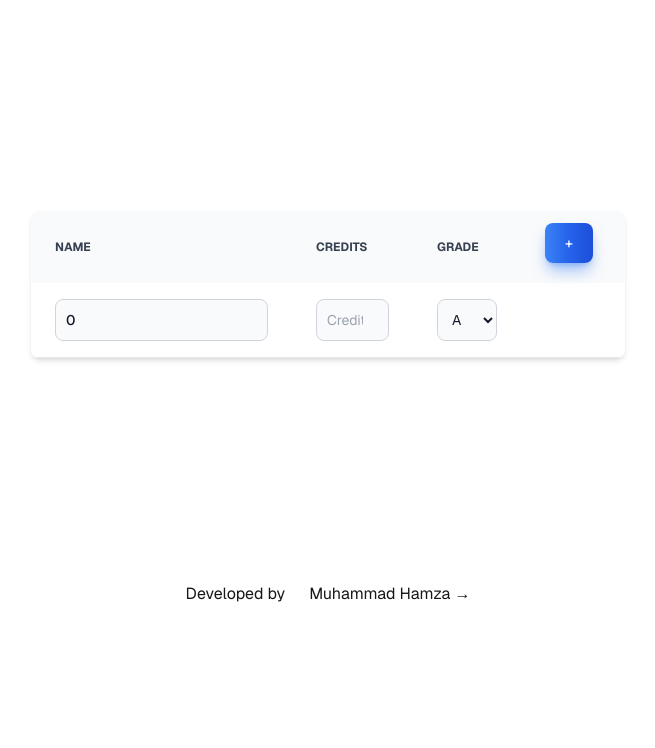
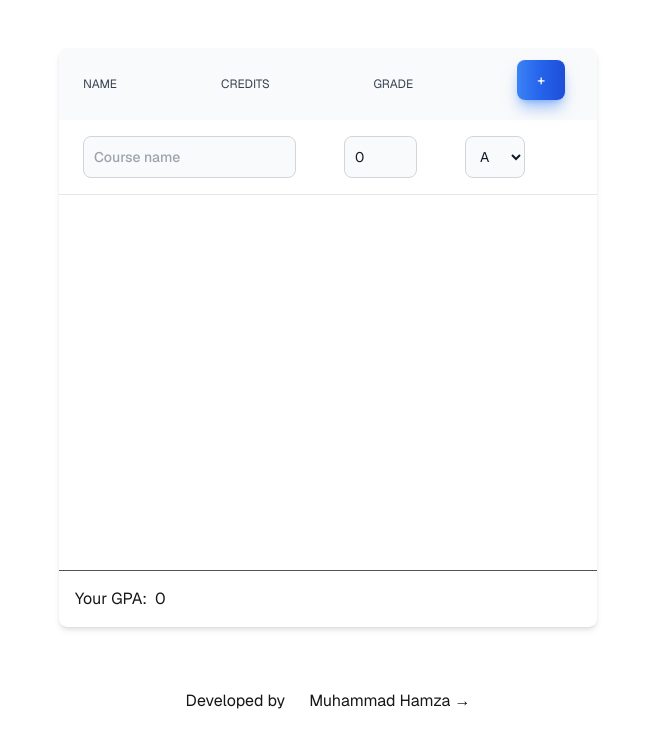
Before and after one commit to xwhiz/gpa-calculator, a Next.js app: page / in a window 1280 px wide. Shown: the part 116-864 px from the top of the page, without its empty margins (312-967 px from the left). Before the commit the page ends 800 px from the top, so only its background shows below. Built offline with nearby package versions, Linux system fonts and the light colour scheme.

Commit message:
feat: complete the calc

```diff
--- a/app/page.tsx
+++ b/app/page.tsx
@@ -1,27 +1,88 @@
 "use client";
 
+import React, { useEffect, useMemo, useState } from "react";
+
+type Field = {
+  name: string;
+  creditHours: number;
+  grade: string;
+};
+
 export default function Home() {
+  const [fields, setFields] = useState<Field[]>([
+    {
+      name: "",
+      creditHours: 0,
+      grade: "A",
+    },
+  ]);
+  const [gpa, setGpa] = useState<number>(0);
+
+  const mappings: { [key: string]: number } = useMemo(
+    () => ({
+      A: 4,
+      "B+": 3.5,
+      B: 3,
+      "C+": 2.5,
+      C: 2,
+      "D+": 1.5,
+      D: 1,
+      F: 0,
+    }),
+    []
+  );
+
+  useEffect(() => {
+    setGpa(
+      fields
+        .map((field) =>
+          field.grade === ""
+            ? 0
+            : mappings[field.grade] * Number(Math.abs(field.creditHours))
+        )
+        .reduce((acc, grade) => acc + grade, 0)
+    );
+  }, [fields, mappings]);
+
   const addField = function () {
-    console.log("addField");
+    setFields([
+      ...fields,
+      {
+        name: "",
+        creditHours: 0,
+        grade: "",
+      },
+    ]);
+  };
+
+  const handleValueChange = function (
+    e: React.ChangeEvent,
+    index: number,
+    fieldName: string
+  ) {
+    setFields([
+      ...fields.map((f: Field, i: number): Field => {
+        if (i === index) {
+          (f[fieldName as keyof Field] as string | number) = (
+            e.target as HTMLInputElement
+          ).value;
+        }
+        return f;
+      }),
+    ]);
   };
 
   return (
     <div className="grid grid-rows-[20px_1fr_20px] items-center justify-items-center min-h-screen p-8 pb-20 gap-16 sm:p-20 font-[family-name:var(--font-geist-sans)]">
       <main className="flex flex-col gap-8 row-start-2 items-center sm:items-start">
         <div className="relative overflow-x-auto shadow-md sm:rounded-lg">
-          <table className="w-full text-sm text-left rtl:text-right text-gray-500 dark:text-gray-400">
-            <thead className="text-xs text-gray-700 uppercase bg-gray-50 dark:bg-gray-700 dark:text-gray-400">
-              <tr>
-                <th scope="col" className="px-6 py-3">
-                  Name
-                </th>
-                <th scope="col" className="px-6 py-3">
-                  Credits
-                </th>
-                <th scope="col" className="px-6 py-3">
-                  Grade
-                </th>
-                <th scope="col" className="px-6 py-3">
+          <div className="w-full text-sm text-left rtl:text-right text-gray-500 dark:text-gray-400">
+            <header className="text-xs text-gray-700 uppercase bg-gray-50 dark:bg-gray-700 dark:text-gray-400">
+              <div className="flex justify-between items-center">
+                <div className="px-6 py-3">Name</div>
+                <div className="px-6 py-3">Credits</div>
+                <div className="px-6 py-3">Grade</div>
+                <div className="px-6 py-3">
                   <button
                     type="button"
                     className="text-white transition-all duration-300 bg-gradient-to-r from-blue-500 via-blue-600 to-blue-700 hover:bg-gradient-to-br focus:ring-4 focus:outline-none focus:ring-blue-300 dark:focus:ring-blue-800 shadow-lg shadow-blue-500/50 dark:shadow-lg dark:shadow-blue-800/80 font-medium rounded-lg text-sm px-5 py-2.5 text-center me-2 mb-2 "
@@ -29,36 +90,49 @@ export default function Home() {
                   >
                     +
                   </button>
-                </th>
-              </tr>
-            </thead>
-            <tbody>
-              <tr className="bg-white border-b dark:bg-gray-800 dark:border-gray-700 hover:bg-gray-50 dark:hover:bg-gray-600">
-                <th
-                  scope="row"
-                  className="px-6 py-4 font-medium text-gray-900 whitespace-nowrap dark:text-white"
+                </div>
+              </div>
+            </header>
+            <section className="block w-full overflow-y-auto h-[450px] dark:bg-gray-800">
+              {fields.map((field, index) => (
+                <div
+                  key={index}
+                  className="bg-white border-b dark:bg-gray-800 dark:border-gray-700 hover:bg-gray-50 dark:hover:bg-gray-600 flex justify-between items-center"
                 >
+                  <div className="px-6 py-4 font-medium text-gray-900 whitespace-nowrap dark:text-white">
                     <input
                       type="text"
                       className="bg-gray-50 border border-gray-300 text-gray-900 text-sm rounded-lg focus:ring-blue-500 focus:border-blue-500 block w-full p-2.5 dark:bg-gray-700 dark:border-gray-600 dark:placeholder-gray-400 dark:text-white dark:focus:ring-blue-500 dark:focus:border-blue-500"
                       min="0"
                       max="4"
-                    defaultValue={"0"}
+                      value={field.name}
+                      onChange={(e: React.ChangeEvent<HTMLInputElement>) =>
+                        handleValueChange(e, index, "name")
+                      }
                       required
+                      placeholder="Course name"
                     />
-                </th>
-                <td className="px-6 py-4">
+                  </div>
+                  <div className="px-6 py-4">
                     <input
                       type="number"
                       className="bg-gray-50 border border-gray-300 text-gray-900 text-sm rounded-lg focus:ring-blue-500 focus:border-blue-500 block w-full p-2.5 dark:bg-gray-700 dark:border-gray-600 dark:placeholder-gray-400 dark:text-white dark:focus:ring-blue-500 dark:focus:border-blue-500"
                       placeholder="Credit Hours"
                       min="0"
                       max="4"
+                      value={field.creditHours}
+                      onChange={(e) =>
+                        handleValueChange(e, index, "creditHours")
+                      }
                       required
                     />
-                </td>
-                <td className="px-6 py-4">
-                  <select className="bg-gray-50 border border-gray-300 text-gray-900 text-sm rounded-lg focus:ring-blue-500 focus:border-blue-500 block w-full p-2.5 dark:bg-gray-700 dark:border-gray-600 dark:placeholder-gray-400 dark:text-white dark:focus:ring-blue-500 dark:focus:border-blue-500">
+                  </div>
+                  <div className="px-6 py-4">
+                    <select
+                      className="bg-gray-50 border border-gray-300 text-gray-900 text-sm rounded-lg focus:ring-blue-500 focus:border-blue-500 block w-full p-2.5 dark:bg-gray-700 dark:border-gray-600 dark:placeholder-gray-400 dark:text-white dark:focus:ring-blue-500 dark:focus:border-blue-500"
+                      value={field.grade}
+                      onChange={(e) => handleValueChange(e, index, "grade")}
+                    >
                       <option value="A">A</option>
                       <option value="B+">B+</option>
                       <option value="B">B</option>
@@ -68,11 +142,17 @@ export default function Home() {
                       <option value="D">D</option>
                       <option value="F">F</option>
                     </select>
-                </td>
-                <td className="px-6 py-4 text-right"></td>
-              </tr>
-            </tbody>
-          </table>
+                  </div>
+                  <div className="px-6 py-4 text-right"></div>
+                </div>
+              ))}
+            </section>
+          </div>
+          <div className="w-full relative overflow-hidden bg-white rounded-b-lg shadow-md dark:bg-gray-800 border-t border-t-zinc-600">
+            <div className="flex flex-col items-start gap-2 p-4 space-y-3 md:flex-row md:items-center md:space-y-0">
+              Your GPA: <span className="">{gpa}</span>
+            </div>
+          </div>
         </div>
       </main>
       <footer className="row-start-3 flex gap-6 flex-wrap items-center justify-center">
```
Lines whose indentation alone changed are shown as unchanged.
